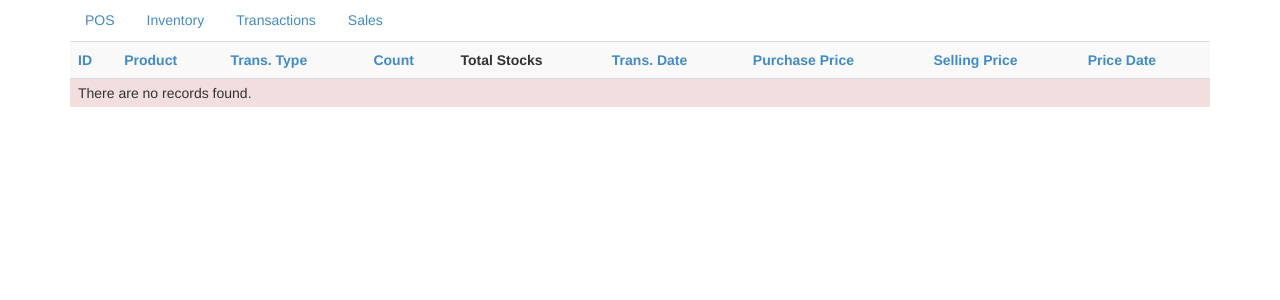
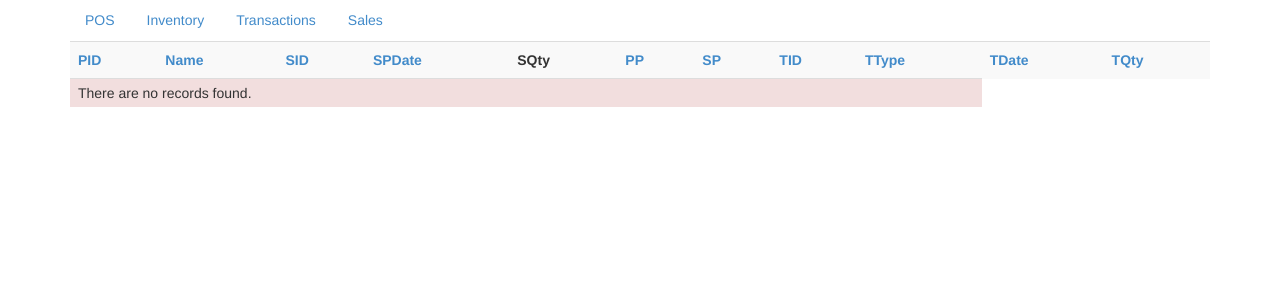
Before and after one commit to mpalacio/aov-canteen, a CakePHP app: the page made by app/View/Pages/ajax_get_transactions.ctp in a window 1280 px wide. Shown: the part 21-321 px from the top of the page. Run offline with PHP 8.4 and a stand-in for CakePHP, Linux system fonts and the light colour scheme; the template is opened without the code that fills it, so the values that code supplies are empty; some libraries are stand-ins or nearby versions.

Commit message:
FOR MASTER: add titles to table headers; change pagination limit to 30

```diff
--- a/app/Controller/PagesController.php
+++ b/app/Controller/PagesController.php
@@ -118,7 +118,7 @@
 				unset($params[$key]);
 
 		$options = array(
-			'limit' => 10,
+			'limit' => 30,
 			'fields' => array('MAX(CurrentStock.price_date) AS current_price_date', 'SUM(CurrentStock.sold_count) AS total_sold', '*'),
 			'conditions' => array('OR' => $use_filters),
 			'group' => 'Product.id'
@@ -284,7 +284,7 @@
 				unset($params[$key]);
 
 		$options = array(
-			'limit' => 10,
+			'limit' => 30,
 			'conditions' => array('OR' => $use_filters),
 			'order' => 'Transaction.date desc',
 			'joins' => array(
--- a/app/View/Pages/ajax_get_transactions.ctp
+++ b/app/View/Pages/ajax_get_transactions.ctp
@@ -2,15 +2,17 @@
 <?php echo $this->element('paging_links', array('class' => 'pull-right')); ?>
 <table class="table table-striped table-hover">
 	<tr class="ajax-pagination">
-		<th><?php echo $paginator->sort('Transaction.id', 'ID', array('url' => array('page' => $page))); ?></th>
-		<th><?php echo $paginator->sort('Product.name', 'Product', array('url' => array('page' => $page))); ?></th>
-		<th><?php echo $paginator->sort('Transaction.type', 'Trans. Type', array('url' => array('page' => $page))); ?></th>
-		<th><?php echo $paginator->sort('Transaction.count', 'Count', array('url' => array('page' => $page))); ?></th>
-		<th>Total Stocks</th>
-		<th><?php echo $paginator->sort('Transaction.date', 'Trans. Date', array('url' => array('page' => $page))); ?></th>
-		<th><?php echo $paginator->sort('Stock.purchase_price', 'Purchase Price', array('url' => array('page' => $page))); ?></th>
-		<th><?php echo $paginator->sort('Stock.selling_price', 'Selling Price', array('url' => array('page' => $page))); ?></th>
-		<th><?php echo $paginator->sort('Stock.price_date', 'Price Date', array('url' => array('page' => $page))); ?></th>
+		<th title="Product ID"><?php echo $paginator->sort('Product.id', 'PID', array('url' => array('page' => $page))); ?></th>
+		<th title="Product Name"><?php echo $paginator->sort('Product.name', 'Name', array('url' => array('page' => $page))); ?></th>
+		<th title="Stock ID"><?php echo $paginator->sort('Stock.id', 'SID', array('url' => array('page' => $page))); ?></th>
+		<th title="Stock Price Date"><?php echo $paginator->sort('Stock.price_date', 'SPDate', array('url' => array('page' => $page))); ?></th>
+		<th title="Stock Quantity">SQty</th>
+		<th title="Purchase Price"><?php echo $paginator->sort('Stock.purchase_price', 'PP', array('url' => array('page' => $page))); ?></th>
+		<th title="Selling Price"><?php echo $paginator->sort('Stock.selling_price', 'SP', array('url' => array('page' => $page))); ?></th>
+		<th title="Transaction ID"><?php echo $paginator->sort('Transaction.id', 'TID', array('url' => array('page' => $page))); ?></th>
+		<th title="Transaction Type"><?php echo $paginator->sort('Transaction.type', 'TType', array('url' => array('page' => $page))); ?></th>
+		<th title="Date of Transaction"><?php echo $paginator->sort('Transaction.date', 'TDate', array('url' => array('page' => $page))); ?></th>
+		<th title="Transaction Quantity"><?php echo $paginator->sort('Transaction.count', 'TQty', array('url' => array('page' => $page))); ?></th>
 	</tr>
 <?php if($transactions): ?>
 	<?php
@@ -26,15 +28,17 @@
 				}
 			}
 			echo "<tr>";
-			echo "<td>".$transaction['Transaction']['id']."</td>";
+			echo "<td>".$transaction['Stock']['Product']['id']."</td>";
 			echo "<td>".$transaction['Stock']['Product']['name']."</td>";
-			echo "<td>".$transaction['Transaction']['type']."</td>";
-			echo "<td>".$transaction['Transaction']['count']."</td>";
+			echo "<td>".$transaction['Stock']['id']."</td>";
+			echo "<td>".$transaction['Stock']['price_date']."</td>";
 			echo "<td>".$current_total."</td>";
-			echo "<td>".$transaction['Transaction']['date']."</td>";
 			echo "<td>".$transaction['Stock']['purchase_price']."</td>";
 			echo "<td>".$transaction['Stock']['selling_price']."</td>";
-			echo "<td>".$transaction['Stock']['price_date']."</td>";
+			echo "<td>".$transaction['Transaction']['id']."</td>";
+			echo "<td>".$transaction['Transaction']['type']."</td>";
+			echo "<td>".$transaction['Transaction']['date']."</td>";
+			echo "<td>".$transaction['Transaction']['count']."</td>";
 			echo "</tr>";
 		}
 	?>
--- a/app/View/Pages/sales.ctp
+++ b/app/View/Pages/sales.ctp
@@ -6,7 +6,7 @@
 		<th title="Product ID">PID</th>
 		<th title="Product Name">Name</th>
 		<th title="Stock ID">SID</th>
-		<th title="Stock Date">SDate</th>
+		<th title="Stock Price Date">SPDate</th>
 		<th title="Stock Quantity">SQty</th>
 		<th title="Purchase Price">PP</th>
 		<th title="Selling Price">SP</th>
```
Also changed, not shown: app/View/Pages/transactions.ctp (+8 -15 lines).
